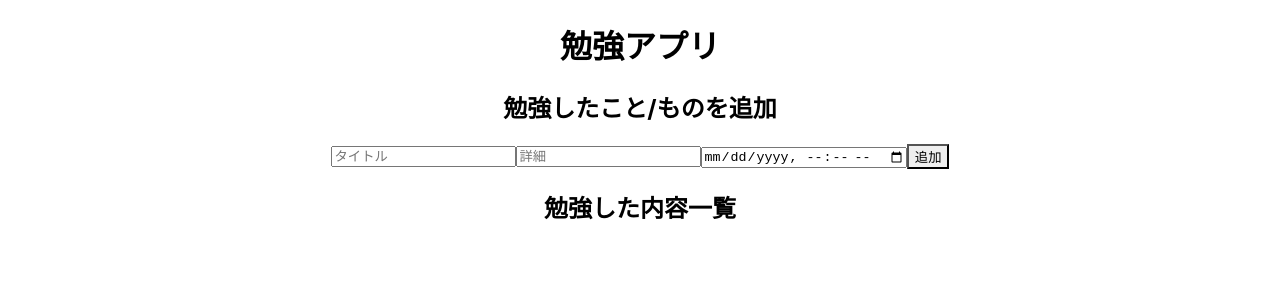
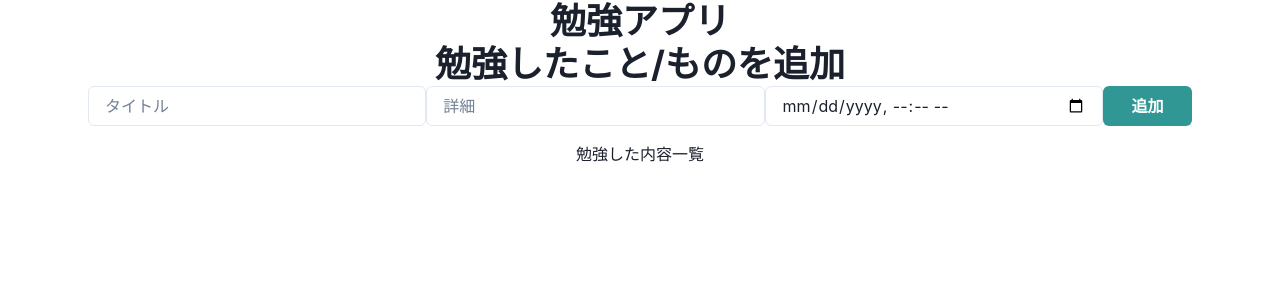
Before and after one commit to hharuki3/react_simple_study_app, a React (Create React App) app: page / in a window 1280 px wide. Shown: the top 300 px of the page. Built offline with nearby package versions, Linux system fonts and the light colour scheme.

Commit message:
chakra-uiスタイル適応

```diff
--- a/src/App.tsx
+++ b/src/App.tsx
@@ -1,9 +1,14 @@
 import React from "react";
 import "./App.css";
 import { Study } from "./Study";
+import { ChakraProvider } from "@chakra-ui/react";
 
 function App() {
-  return <Study />;
+  return (
+    <ChakraProvider>
+      <Study />
+    </ChakraProvider>
+  );
 }
 
 export default App;
--- a/src/Study.tsx
+++ b/src/Study.tsx
@@ -1,6 +1,7 @@
 import { useState } from "react";
 import { CreateStudy } from "./components/CreateStudy";
 import { StudyList } from "./components/StudyList";
+import { Heading } from "@chakra-ui/react";
 
 export const Study = () => {
   const [title, setTitle] = useState<string>("");
@@ -30,7 +31,7 @@ export const Study = () => {
   };
   return (
     <div style={{ textAlign: "center" }}>
-      <h1>勉強アプリ</h1>
+      <Heading as="h1">勉強アプリ</Heading>
       {/* ここにコンポーネントを差し込む */}
       <CreateStudy
         title={title}
--- a/src/components/CreateStudy.tsx
+++ b/src/components/CreateStudy.tsx
@@ -1,4 +1,4 @@
-import { Button, Input } from "@chakra-ui/react";
+import { Button, Flex, Heading, Input } from "@chakra-ui/react";
 
 type Props = {
   title: string;
@@ -21,17 +21,33 @@ export const CreateStudy = (props: Props) => {
   } = props;
   return (
     <div>
-      <h2>勉強したこと/ものを追加</h2>
-      <Input placeholder="タイトル" value={title} onChange={onChangeTitle} />
-      <Input placeholder="詳細" value={detail} onChange={onChangeDetail} />
+      <Heading as="h2">勉強したこと/ものを追加</Heading>
+      <Flex mx={20} px={2}>
+        <Input
+          placeholder="タイトル"
+          value={title}
+          onChange={onChangeTitle}
+          mb={4}
+          size="md"
+        />
+        <Input
+          placeholder="詳細"
+          value={detail}
+          onChange={onChangeDetail}
+          mb={4}
+        />
         <Input
           placeholder="Select Date and Time"
           size="md"
           type="datetime-local"
           value={date}
           onChange={onChangeDate}
+          mb={4}
         />
-      <Button onClick={onClickButton}>追加</Button>
+        <Button onClick={onClickButton} colorScheme="teal" size="md" px={10}>
+          追加
+        </Button>
+      </Flex>
     </div>
   );
 };
--- a/src/components/StudyList.tsx
+++ b/src/components/StudyList.tsx
@@ -11,7 +11,7 @@ export const StudyList = (props: Props) => {
       <h2>勉強した内容一覧</h2>
       {completeStudy.map((study, index) => {
         return (
-          <div key={index}>
+          <div key={index} style={{marginBottom: "10px"}}>
             <span style={{ fontWeight: "bold" }}>{study[0]}</span>
             <span>{study[1]}</span>
             <span>{study[2]}</span>
```
Lines whose indentation alone changed are shown as unchanged.
